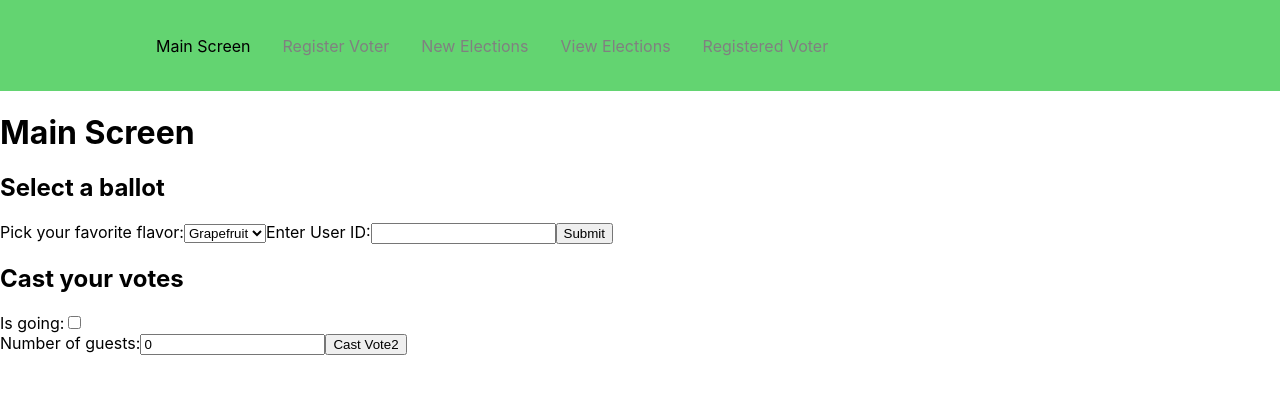
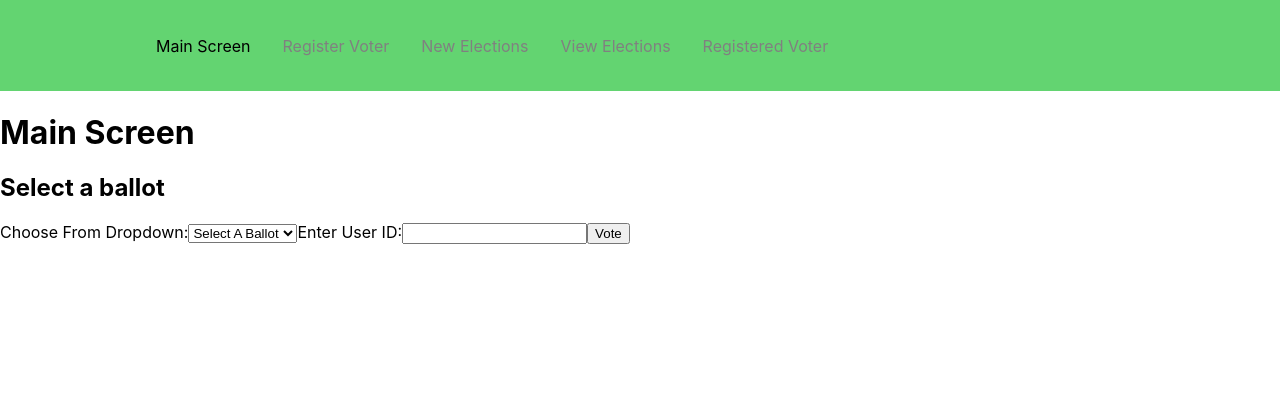
Before and after one commit to PrachiJani13/IntuitsBallot, a React (Create React App) app in the folder intuitsballot/: page / in a window 1280 px wide. Shown: the top 394 px of the page. Built offline with nearby package versions, Linux system fonts and the light colour scheme; data requests are answered from the project's data file.

Commit message:
added functionality for getting the ballots and votes

```diff
--- a/intuitsballot/db.json
+++ b/intuitsballot/db.json
@@ -3,9 +3,7 @@
     {
       "id": 0,
       "votedElectionIDs": [
-        0,
-        1,
-        2
+       2
       ],
       "user": {
         "firstname": "Prachi",
--- a/intuitsballot/src/component/mianscreen/MainScreen.jsx
+++ b/intuitsballot/src/component/mianscreen/MainScreen.jsx
@@ -1,81 +1,103 @@
-import React,{useState} from 'react';
+import React, { useEffect, useState } from 'react';
+import Ballot from './ballot/Ballot';
+import Votes from './vote/Votes';
+import checkHttpStatus from '../../utils/checkHttpStatus';
 
-const MainScreen = () =>{
-    const [selectedValue, setSelectedValue] = useState('')
-    const [ formState, setFormState ] = useState({ isGoing:false,  numberOfGuests:0});
+const MainScreen = () => {
+    const [ dropDownValue, setDropdownValue ] = useState('')
+    const [ voterId, setVoterId ] = useState('');
+    const [ electionResponse, setElectionResponse ] = useState([])
+    const [ isValidUser, setIsValidUser ] = useState(false);
+    const [ userResponse, setUserResponse ] = useState([])
+    const [ currentBallot, setCurrentBallot ] = useState([]);
+    const [ checkBoxState, setCheckBoxState ] = useState([]);
+
+    useEffect(() => {
+
+        fetch('http://localhost:3060/elections')
+            .then(checkHttpStatus)
+            .then(response => response.json())
+            .then(setElectionResponse);
+    }, []);
+
+    useEffect(() => {
+        fetch('http://localhost:3060/users')
+            .then(checkHttpStatus)
+            .then(response => response.json())
+            .then(setUserResponse);
+    }, [])
 
 
-
-   const handleChange=(event)=> {
-        setSelectedValue(event.target.value);
+    const handleChange = (event) => {
+        setDropdownValue(event.target.value);
+        console.log(dropDownValue)
     }
 
-    const handleSubmit=(event)=> {
-        alert('Your favorite flavor is: ' + selectedValue);
-        event.preventDefault();
+    const handleVoterIdChange = (event) => {
+        setVoterId(event.target.value);
+        console.log(voterId);
     }
 
-    const handleInputChange=(event)=> {
-        const target = event.target;
-        const value = target.type === 'checkbox' ? target.checked : target.value;
-        const name = target.name;
-
-        setFormState({
-            ...formState,
-            [name]: value
-        });
+    const showAlert = (message) => {
+        alert(message);
     }
 
-    const handleCastVote = () =>{
-       alert('Your vote has been casted')
+    const handleSubmit = (event) => {
+
+        const currentElection = electionResponse.filter(election => election.electionname === dropDownValue);
+        if(!currentElection.length > 0){
+            return showAlert(`Please Select a valid ballot`);
+        }
+        const currentUser = userResponse.filter(user => user.id === parseInt(voterId));
+        if(!currentUser.length > 0){
+            return showAlert(`User: ${voterId}, is not found`);
+        }
+        const isValid = !currentUser[0].votedElectionIDs.includes(currentElection[0].id);
+        if(!isValid){
+            return showAlert(`User with Voter ID: ${voterId}, has already voted in ${currentElection[0].electionname}`)
+        }
+        //create questions state
+        setCheckBoxState(new Array(currentElection[0].questions.length).fill(false))
+        setCurrentBallot(currentElection[0]);
+        setIsValidUser(isValid);
+        console.log(`the checked box states: ${checkBoxState}`)
+        console.log(checkBoxState);
+        event.preventDefault();
+    };
+
+    const handleCheckBoxChange = (position) => {
+        const updatedCheckedState = checkBoxState.map((item, index) =>
+            index === position ? !item : item
+        );
+
+        setCheckBoxState(updatedCheckedState);
+
+    }
+
+    const handleCastVote = () => {
+        alert('Your vote has been casted')
     }
 
     return (
         <div>
             <h1>Main Screen</h1>
-            <div>
-                <h2>Select a ballot</h2>
-                <form onSubmit={handleSubmit}>
-                    <label>
-                        Pick your favorite flavor:
-                        <select value={selectedValue} onChange={handleChange}>
-                            <option value="grapefruit">Grapefruit</option>
-                            <option value="lime">Lime</option>
-                            <option value="coconut">Coconut</option>
-                            <option value="mango">Mango</option>
-                        </select>
-                    </label>
-                    <label>
-                        Enter User ID:
-                        <input type="text"/>
-                    </label>
-                    <input type="submit" value="Submit" />
-                </form>
-            </div>
-            <div>
-                <h2>Cast your votes</h2>
-                <form onSubmit={handleCastVote}>
-                    <label>
-                        Is going:
-                        <input
-                            name="isGoing"
-                            type="checkbox"
-                            checked={formState.isGoing}
-                            onChange={handleInputChange} />
-                    </label>
-                    <br />
-                    <label>
-                        Number of guests:
-                        <input
-                            name="numberOfGuests"
-                            type="number"
-                            value={formState.numberOfGuests}
-                            onChange={handleInputChange} />
-                    </label>
-                    <input type="submit" value="Cast Vote2"/>
-                </form>
-            </div>
-            {/*<button onClick={handleCastVote}>Cast Vote</button>*/}
+            <Ballot
+                handleChange={handleChange}
+                handleSubmit={handleSubmit}
+                dropDownValue={dropDownValue}
+                elections={electionResponse}
+                handleVoterIdChange={handleVoterIdChange}
+                voterId={voterId}
+            />
+            {dropDownValue && isValidUser &&
+            <Votes
+                handleCheckBoxChange={handleCheckBoxChange}
+                handleCastVote={handleCastVote}
+                currentBallot={currentBallot}
+                checkBoxState={checkBoxState}
+            />
+            }
+
         </div>
 
     );
--- /dev/null
+++ b/intuitsballot/src/component/mianscreen/ballot/Ballot.jsx
@@ -0,0 +1,46 @@
+import React from 'react';
+
+const Ballot = (props) => {
+    const {
+        handleChange,
+        handleSubmit,
+        dropDownValue,
+        elections,
+        handleVoterIdChange,
+        voterId,
+    } = props;
+
+    return (
+        <div>
+            <div>
+                <h2>Select a ballot</h2>
+                {/*<form onSubmit={handleSubmit}>*/}
+                <form>
+                    <label>
+                        Choose From Dropdown:
+                        <select value={dropDownValue} onChange={e => handleChange(e)}>
+                            <option value="" selected disabled>Select A Ballot</option>
+                            {
+                                elections.map(election => (
+                                    <option
+                                        key={election.id}
+                                        id={election.id}
+                                        value={election.electionname}>
+                                        {election.electionname}
+                                    </option>
+                                ))
+                            }
+                        </select>
+                    </label>
+                    <label>
+                        Enter User ID:
+                        <input type="text" name="voterId" value={voterId} onChange={handleVoterIdChange}/>
+                    </label>
+                    <button type="button" onClick={handleSubmit}>Vote</button>
+                </form>
+            </div>
+        </div>
+    )
+}
+
+export default Ballot;
--- /dev/null
+++ b/intuitsballot/src/component/mianscreen/vote/Votes.jsx
@@ -0,0 +1,39 @@
+import React from 'react';
+
+const Votes = (props) => {
+
+    const {
+        handleCheckBoxChange,
+        handleCastVote,
+        currentBallot,
+        checkBoxState
+    } = props;
+    return (
+        <div>
+            <div>
+                <h2>Cast your votes</h2>
+                <h3>{currentBallot.electionname}</h3>
+                <form onSubmit={handleCastVote}>
+                    {
+                        currentBallot.questions.map(({ question, id }, index) => (
+                            <label>
+                                {question}
+                                <input
+                                    type="checkbox"
+                                    key={index}
+                                    id={id}
+                                    name={question}
+                                    value={question}
+                                    checked={checkBoxState[index]}
+                                    onChange={() => handleCheckBoxChange(index)}/>
+                            </label>
+                        ))
+                    }
+                    <input type="submit" value="Cast Vote"/>
+                </form>
+            </div>
+        </div>
+    )
+}
+
+export default Votes;
--- /dev/null
+++ b/intuitsballot/src/utils/checkHttpStatus.js
@@ -0,0 +1,9 @@
+export default function checkHttpStatus(response) {
+    if (response.ok) {
+        return Promise.resolve(response);
+    } else {
+        const error = new Error(response.statusText);
+        error.response = response;
+        return Promise.reject(error);
+    }
+}
```
